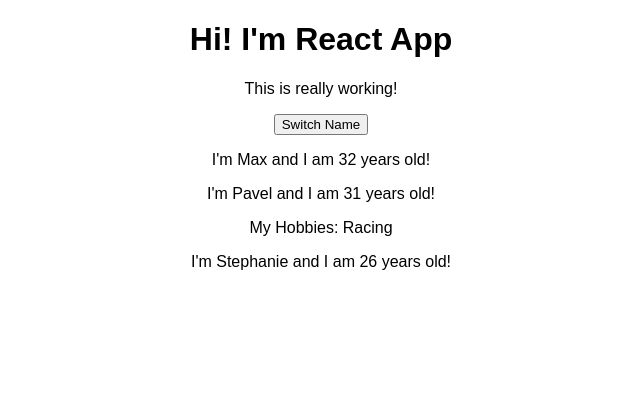
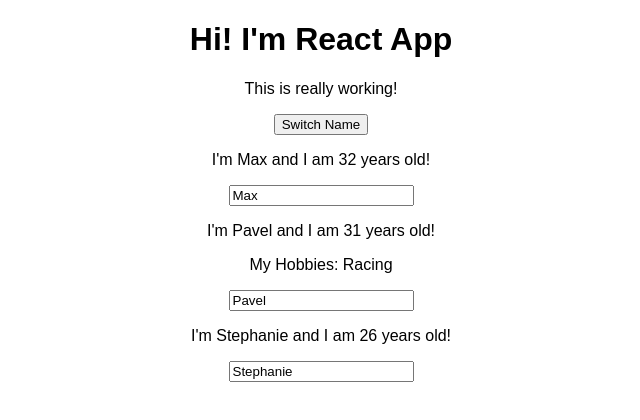
Before and after one commit to AfkZa4aem/react16, a React (Create React App) app in the folder react-complete-guide/: page / in a window 1280 px wide. Shown: the top 420 px of the page, without its empty margins (319-959 px from the left). Built offline with nearby package versions, Linux system fonts and the light colour scheme.

Commit message:
adding two way binding

```diff
--- a/react-complete-guide/src/App.js
+++ b/react-complete-guide/src/App.js
@@ -23,6 +23,16 @@ class App extends Component {
     });
   }
 
+  nameChangedHandler = (event) => {
+    this.setState({
+      persons: [
+        { name: 'Max', age: 32 },
+        { name: event.target.value, age: 31 },
+        { name: 'Stephanie', age: 26 }
+      ]
+    });
+  }
+
   render() {
     // without JSX
     // return React.createElement('div', {className: 'App'}, React.createElement('h1', null, 'Does this work now?'))
@@ -39,7 +49,8 @@ class App extends Component {
         <Person
           name={this.state.persons[1].name}
           age={this.state.persons[1].age}
-          click={this.switchNameHandler.bind(this, 'Max!')} >My Hobbies: Racing</Person>
+          click={this.switchNameHandler.bind(this, 'Max!')}
+          changed={this.nameChangedHandler} >My Hobbies: Racing</Person>
         <Person
           name={this.state.persons[2].name}
           age={this.state.persons[2].age}/>
--- a/react-complete-guide/src/Person/Person.js
+++ b/react-complete-guide/src/Person/Person.js
@@ -7,6 +7,7 @@ const person = (props) => {
       <p onClick={props.click}>I'm {props.name} and I am {props.age} years old!</p>
       {/* get access to something between oppening and closing tags */}
       <p>{props.children}</p>
+      <input type='text' onChange={props.changed} value={props.name}/>
     </div>
   )
 };
```
